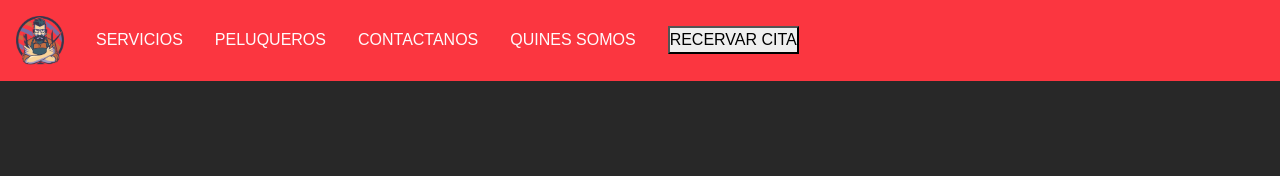
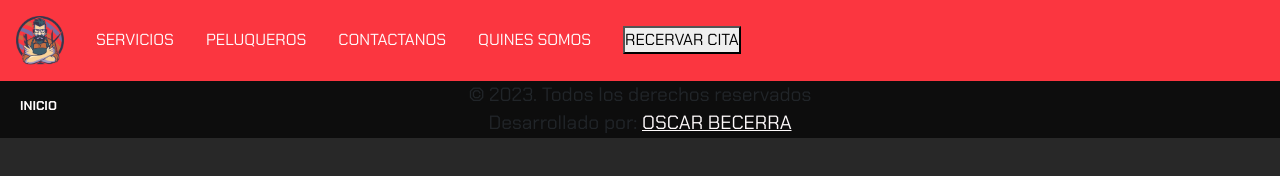
Before and after one commit to Oscar1013/proyecto, a website: page paginas/peluqueros.html in a window 1280 px wide. Drawn offline with nearby package versions, Linux system fonts and the light colour scheme.

Commit message:
avance en multiples paginas

```diff
--- a/paginas/peluqueros.html
+++ b/paginas/peluqueros.html
@@ -4,6 +4,9 @@
     <meta name="viewport" content="width=device-width, initial-scale=1.0">
     <link href="https://cdn.jsdelivr.net/npm/bootstrap@5.3.2/dist/css/bootstrap.min.css" rel="stylesheet" integrity="sha384-T3c6CoIi6uLrA9TneNEoa7RxnatzjcDSCmG1MXxSR1GAsXEV/Dwwykc2MPK8M2HN" crossorigin="anonymous">
     <link rel="stylesheet" href="../css/styles.css">
+    <link rel="preconnect" href="https://fonts.googleapis.com">
+    <link rel="preconnect" href="https://fonts.gstatic.com" crossorigin>
+    <link href="https://fonts.googleapis.com/css2?family=Chakra+Petch:wght@400;700&display=swap" rel="stylesheet">
     <title>Home</title>
 </head>
 <body>
@@ -23,9 +26,21 @@
         </nav>
     </header>
 
+    <main>
+
+    </main>
 
 
 
+    <footer>
+        <a href="#inicio"><button>inicio</button></a>
+        <div class="info">
+            © 2023. Todos los derechos reservados
+            <br>
+            Desarrollado por: <a href="#">Oscar Becerra</a>
+        </div>
+
+    </footer>
     <script src="https://cdn.jsdelivr.net/npm/bootstrap@5.3.2/dist/js/bootstrap.bundle.min.js" integrity="sha384-C6RzsynM9kWDrMNeT87bh95OGNyZPhcTNXj1NW7RuBCsyN/o0jlpcV8Qyq46cDfL" crossorigin="anonymous"></script>
     <script src="../js/script.js"></script>
 </body>
--- /dev/null
+++ b/scss/layout/footer.scss
@@ -0,0 +1,82 @@
+footer{
+    position: relative;
+    background-color: #000000aa;
+    display: flex;
+    flex-direction: column;
+    bottom: 0;
+    button{
+            display: flex;
+            text-align: center;
+            justify-content: center;
+            width: auto;
+            height: auto;
+            transition: .5s linear;
+            position: absolute;
+            display: flex;
+            text-align: center;
+            justify-content: center;
+            overflow: hidden;
+            padding: 15px;
+            margin: 0 5px;
+            background: transparent;
+            text-transform: uppercase;
+            font-weight: 900;
+            font-size: 1vw;
+            color: $color-secundario;
+            text-decoration: none;
+            cursor: pointer;
+            outline: none;
+            border: none;
+            background: transparent;
+
+            &:before{
+                position: absolute;
+                content: '';
+                left: 0;
+                bottom: 0;
+                height: 4px;
+                width: 100%;
+                border-bottom: 4px solid transparent;
+                border-left: 4px solid transparent;
+                box-sizing: border-box;
+                transform: translateX(100%);
+            }
+            &:after{
+                position: absolute;
+                content: '';
+                top: 0;
+                left: 0;
+                width: 100%;
+                height: 4px;
+                border-top: 4px solid transparent;
+                border-right: 4px solid transparent;
+                box-sizing: border-box;
+                transform: translateX(-100%);
+            }
+            &:hover{
+                box-shadow: 0 5px 15px rgba(0, 0, 0, 0.5);
+            }
+            &:hover:before{
+                border-color: $color-secundario;
+                height: 100%;
+                transform: translateX(0);
+                transition: .3s transform linear, .3s height linear .3s;
+            }
+            &:hover:after{
+                border-color: $color-secundario;
+                height: 100%;
+                transform: translateX(0);
+                transition: .3s transform linear, .3s height linear .3s;
+            }
+
+
+        }
+    }
+    .info{
+        font-size: 1.5vw;
+        text-align: center;
+        margin-top: 0;
+        a{
+            text-decoration: underline;
+        }
+    }
--- a/scss/responsive/resposive.scss
+++ b/scss/responsive/resposive.scss
@@ -97,6 +97,21 @@
             }
         }
         /*mapa*/
+
+        /*footer*/
+        footer{
+            position: relative;
+            bottom: 0;
+            button{
+                display: none;
+            }
+            .info{
+                text-align: center;
+                font-size: 5vw;
+
+            }
+        }
+        /*footer*/
     }
 }
 /*medium-celulares*/
--- a/scss/styles.scss
+++ b/scss/styles.scss
@@ -6,4 +6,5 @@
 @import './layout/main.scss';
 @import './layout/widget-1.scss';
 @import './layout/widget-2.scss';
+@import './layout/footer.scss';
 @import './responsive/resposive.scss';
```
Also changed, not shown: index.html (+8 -12 lines), css/styles.css, scss/general/variables.scss (line endings or trailing spaces), 1 other file.
